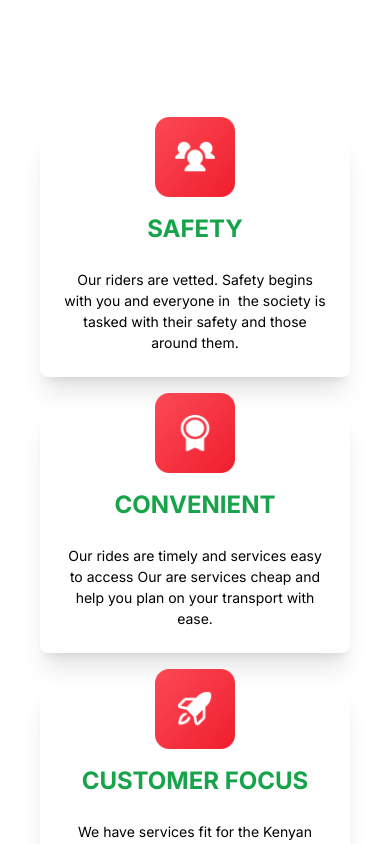
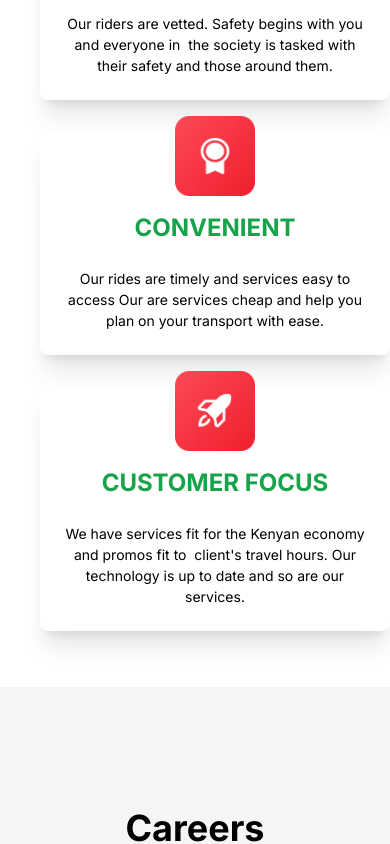
Before and after one commit to komenAnna/Songa, a Next.js app: page / in a window 390 px wide. Shown: the part 3260-4104 px from the top of the page. Built offline with nearby package versions, Linux system fonts and the light colour scheme.

Commit message:
[feat]:card responsiveness

```diff
--- a/components/Landing/Cards/index.tsx
+++ b/components/Landing/Cards/index.tsx
@@ -5,11 +5,11 @@ import { ArrowSmallRightIcon } from '@heroicons/react/24/solid'
 
 function Cards() {
   return (
-    <div className='w-full h-auto bg-white py-6 px-4  '>
+    <div className='w-screen h-auto bg-white py-6 px-4  '>
         {/* CARDS */}
 
-        <div className='mx-auto px-6 pt-64 md:pt-8 md:grid grid-cols-3 gap-8'>
-            <div className='w-auto bg-white shadow-xl flex flex-col p-4 my-8 rounded-lg hover:scale-105 duration-300'>
+        <div className='mx-auto px-6 md:pt-8 md:grid grid-cols-3 gap-8'>
+            <div className='w-[350px] mx-auto md:w-auto bg-white shadow-xl flex flex-col p-4 my-8 rounded-lg hover:scale-105 duration-300'>
                     <Image className='w-20 mx-auto mt-[-2rem] md:mt-2'
                     src='/assets/icons/card1-icon.png' alt='card-1 icon' width={84} height={84}
                     />
@@ -21,7 +21,7 @@ function Cards() {
                     </Link> */}
         </div>
 
-        <div className='w-auto bg-white shadow-xl flex flex-col p-4 my-8 rounded-lg hover:scale-105 duration-300'>
+        <div className='w-[350px] mx-auto md:w-auto bg-white shadow-xl flex flex-col p-4 my-8 rounded-lg hover:scale-105 duration-300'>
             <Image className='w-20 mx-auto mt-[-2rem] md:mt-2'
                 src='/assets/icons/card2-icon.png' alt='card-1 icon' width={84} height={84}
             />
@@ -34,7 +34,7 @@ function Cards() {
             </Link> */}
         </div>
 
-        <div className='w-auto bg-white shadow-xl flex flex-col p-4 my-8 rounded-lg hover:scale-105 duration-300'>
+        <div className='w-[350px] mx-auto md:w-auto bg-white shadow-xl flex flex-col p-4 my-8 rounded-lg hover:scale-105 duration-300'>
             <Image className='w-20 mx-auto mt-[-2rem] md:mt-2'
                 src='/assets/icons/card3-icon.png' alt='card-1 icon' width={84} height={84}
             />
```
Lines whose indentation alone changed are shown as unchanged.
